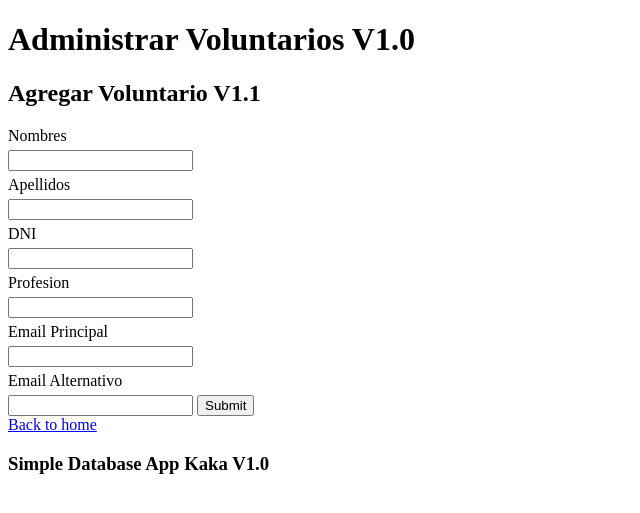
After one commit to badubko/Aportes-Web_SQL, a PHP site: page /create_ap_V1.2.php in a window 1280 px wide. The commit adds this page. Shown: the top 513 px of the page, without its empty margins (0-640 px from the left). Run offline with PHP 8.4, Linux system fonts and the light colour scheme.

Commit message:
Corregidas las referencias a la V1.2

```diff
--- /dev/null
+++ b/create_ap_V1.2.php
@@ -0,0 +1,69 @@
+
+<?php
+/**
+ * Use an HTML form to create a new entry in the
+ * users table.
+ *
+ */
+if (isset($_POST['submit'])) {
+    require "./config_ap_V1.2.php";
+    require "./common_ap_V1.2.php";
+
+    try  {
+        $connection = new PDO($dsn, $username, $password, $options);
+
+        $new_user = array(
+            "nombres" => $_POST['nombres'],
+            "apellido"  => $_POST['apellido'],
+            "dni"     => $_POST['dni'],
+            "profesion"       => $_POST['profesion'],
+            "email_1"  => $_POST['email_1'],
+            "email_2"  => $_POST['email_2']
+        );
+        $sql = sprintf(
+                "INSERT INTO %s (%s) values (%s)",
+                "t_users1",
+                implode(", ", array_keys($new_user)),
+                ":" . implode(", :", array_keys($new_user))
+        );
+
+        $statement = $connection->prepare($sql);
+        $statement->execute($new_user);
+    } catch(PDOException $error) {
+        echo $sql . "<br>" . $error->getMessage();
+    }
+}
+?>
+
+<?php require "templates/header.php"; ?>
+
+
+<!--
+<blockquote> Paso por 1 </blockquote>
+-->
+
+<?php if (isset($_POST['submit']) && $statement) { ?>
+    <blockquote><?php echo $_POST['apellido']; ?> successfully added.</blockquote>
+<?php } ?>
+
+<h2>Agregar Voluntario V1.1</h2>
+
+<form method="post">
+	<label for="nombres">Nombres</label>
+		<input type="text" name="nombres" id="nombres">
+	<label for="apellido">Apellidos</label>
+		<input type="text" name="apellido" id="apellido">
+	<label for="dni">DNI</label>
+		<input type="text" name="dni" id="dni">
+	<label for="profesion">Profesion</label>
+		<input type="text" name="profesion" id="profesion">
+	<label for="email_1">Email Principal</label>
+		<input type="text" name="email_1" id="email_1">
+	<label for="email_2">Email Alternativo</label>
+		<input type="text" name="email_2" id="email_2">
+	<input type="submit" name="submit" value="Submit">
+</form>
+
+<a href="index_ap_V1.2.php">Back to home</a>
+
+<?php require "templates/footer.php"; ?>
--- a/index_ap_V1.2.php
+++ b/index_ap_V1.2.php
@@ -3,7 +3,7 @@
 <?php include "templates/header.php"; ?>
 
 	<ul>
-		<li><a href="create_ap_V1.0.php"><strong>Create VOL</strong></a> - Agregar Voluntario</li>
+		<li><a href="create_ap_V1.2.php"><strong>Create VOL</strong></a> - Agregar Voluntario</li>
 		<li><a href="read_ap_V1.2.php"><strong>Buscar VOL</strong></a> - Buscar Voluntario</li>
 		<li><a href="update_ap_V1.2.php"><strong>Actualizar VOL</strong></a> - edit a user</li>
 	</ul>
--- a/read_ap_V1.2.php
+++ b/read_ap_V1.2.php
@@ -8,8 +8,8 @@
 
 if (isset($_POST['submit'])) {
 	try {
-		require "./config_ap_V1.0.php";
-		require "./common.php";
+		require "./config_ap_V1.2.php";
+		require "./common_ap_V1.2.php";
 
 		$connection = new PDO($dsn, $username, $password, $options);
 
--- a/update_ap_V1.2.php
+++ b/update_ap_V1.2.php
@@ -5,8 +5,8 @@
  */
 
 try {
-  require "./config_ap_V1.0.php";
-  require "./common.php";
+  require "./config_ap_V1.2.php";
+  require "./common_ap_V1.2.php";
 
   $connection = new PDO($dsn, $username, $password, $options);
 
```
Also changed, not shown: common_ap_V1.2.php (added, +8 -0 lines), config_ap_V1.2.php (added, +16 -0 lines), update-single_ap_V1.2.php (+5 -5 lines).
